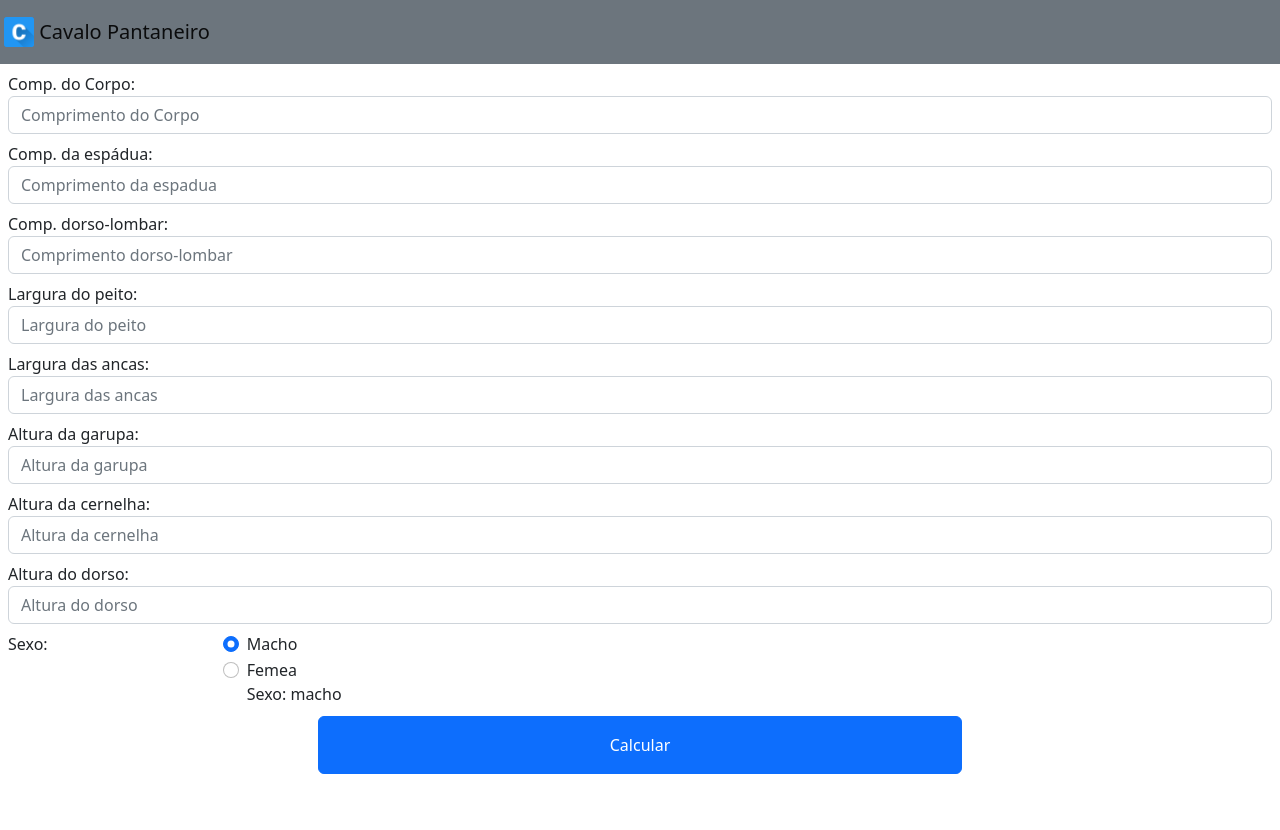
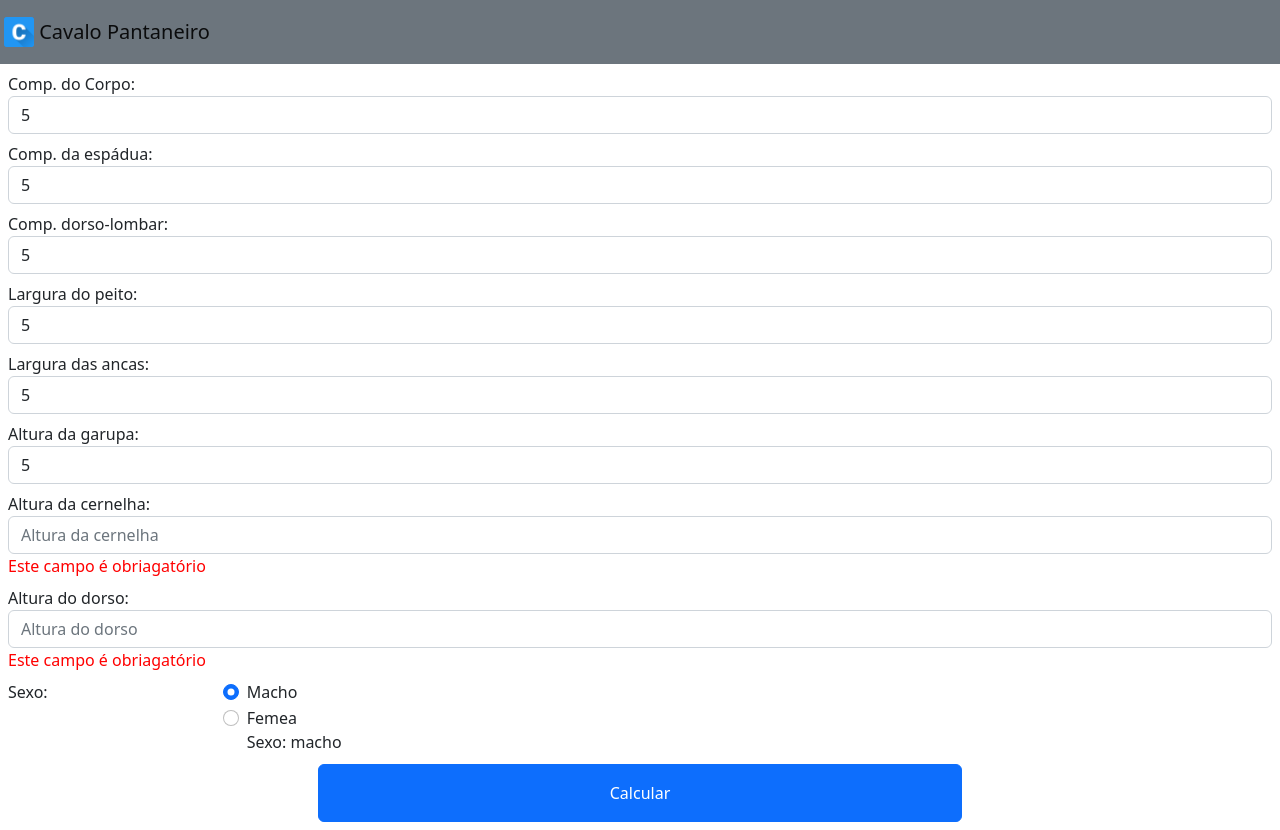
Before and after one commit to Igorsouza1/pwa, a Vue app: page / in a window 1280 px wide. Both pictures are taken after typing "5", "5", "5", "5", "5", "5" into the empty fields and a click on the button "Calcular". Before the commit the page ends 800 px from the top, so only its background shows below. Built offline with nearby package versions, Linux system fonts and the light colour scheme.

Commit message:
finish form and validation

```diff
--- a/package.json
+++ b/package.json
@@ -10,6 +10,7 @@
   "dependencies": {
     "core-js": "^3.8.3",
     "register-service-worker": "^1.7.2",
+    "vee-validate": "^4.6.1",
     "vue": "^3.2.13"
   },
   "devDependencies": {
--- a/src/App.vue
+++ b/src/App.vue
@@ -19,5 +19,4 @@ export default {
 </script>
 
 <style>
-
 </style>
--- a/src/components/FormCavalo.vue
+++ b/src/components/FormCavalo.vue
@@ -1,45 +1,53 @@
 <template >
     <div>
-        <form class="m-2" @submit.prevent="tiraMedidas">
+        <Form class="m-2" @submit="tiraMedidas">
             <div class="form-group mb-2">
                 <label for="comprimentoDoCorpo">Comp. do Corpo:</label>
-                <input type="number" v-model="comprimentoDoCorpo" class="form-control" id="comprimentoDoCorpo"
-                    placeholder="Comprimento do Corpo">
+                <Field type="number" v-model="comprimentoDoCorpo" class="form-control" id="comprimentoDoCorpo"
+                    placeholder="Comprimento do Corpo" :rules="validate" name="comprimentoCorpo"/>
+                    <ErrorMessage name="comprimentoCorpo" style="color: red;"/>
             </div>
             <div class="form-group mb-2">
                 <label for="comprimentoDaEspadua">Comp. da espádua:</label>
-                <input type="number" v-model="comprimentoDaEspadua" class="form-control" id="comprimentoDaEspadua"
-                    placeholder="Comprimento da espadua">
+                <Field type="number" v-model="comprimentoDaEspadua" class="form-control" id="comprimentoDaEspadua"
+                    placeholder="Comprimento da espadua" :rules="validate" name="comprimentoEspadua"/>
+                     <ErrorMessage name="comprimentoEspadua" style="color: red;"/>
             </div>
             <div class="form-group mb-2">
                 <label for="comprimentoDorsoLombar">Comp. dorso-lombar:</label>
-                <input type="number" v-model="comprimentoDorsoLombar" class="form-control" id="comprimentoDorsoLombar"
-                    placeholder="Comprimento dorso-lombar">
+                <Field type="number" v-model="comprimentoDorsoLombar" class="form-control" id="comprimentoDorsoLombar"
+                    placeholder="Comprimento dorso-lombar" :rules="validate" name="comprimentoDorsoLombar"/>
+                     <ErrorMessage name="comprimentoDorsoLombar" style="color: red;"/>
             </div>
             <div class="form-group mb-2">
                 <label for="larguraDoPeito">Largura do peito:</label>
-                <input type="number" v-model="larguraDoPeito" class="form-control" id="larguraDoPeito"
-                    placeholder="Largura do peito">
+                <Field type="number" v-model="larguraDoPeito" class="form-control" id="larguraDoPeito"
+                    placeholder="Largura do peito" :rules="validate" name="larguraPeito"/>
+                     <ErrorMessage name="larguraPeito" style="color: red;"/>
             </div>
             <div class="form-group mb-2">
                 <label for="larguraDasAncas">Largura das ancas:</label>
-                <input type="number" v-model="larguraDasAncas" class="form-control" id="larguraDasAncas"
-                    placeholder="Largura das ancas">
+                <Field type="number" v-model="larguraDasAncas" class="form-control" id="larguraDasAncas"
+                    placeholder="Largura das ancas" :rules="validate" name="larguraAncas"/>
+                     <ErrorMessage name="larguraAncas" style="color: red;"/>
             </div>
             <div class="form-group mb-2">
                 <label for="alturaDaGarupa">Altura da garupa:</label>
-                <input type="number" v-model="alturaDaGarupa" class="form-control" id="alturaDaGarupa"
-                    placeholder="Altura da garupa">
+                <Field type="number" v-model="alturaDaGarupa" class="form-control" id="alturaDaGarupa"
+                    placeholder="Altura da garupa" :rules="validate" name="alturaGarupa"/>
+                     <ErrorMessage name="alturaGarupa" style="color: red;"/>
             </div>
             <div class="form-group mb-2">
                 <label for="alturaDaCernelha">Altura da cernelha:</label>
-                <input type="number" v-model="alturaDaCernelha" class="form-control" id="alturaDaCernelha"
-                    placeholder="Altura da cernelha">
+                <Field type="number" v-model="alturaDaCernelha" class="form-control" id="alturaDaCernelha"
+                    placeholder="Altura da cernelha" :rules="validate" name="alturaCernelha"/>
+                     <ErrorMessage name="alturaCernelha" style="color: red;"/>
             </div>
             <div class="form-group mb-2">
                 <label for="alturaDoDorso">Altura do dorso:</label>
-                <input type="number" v-model="alturaDoDorso" class="form-control" id="alturaDoDorso"
-                    placeholder="Altura do dorso">
+                <Field type="number" v-model="alturaDoDorso" class="form-control" id="alturaDoDorso"
+                    placeholder="Altura do dorso" :rules="validate" name="alturaDorso"/>
+                     <ErrorMessage name="alturaDorso" style="color: red;"/>
             </div>
             <fieldset class="form-group mb-2">
                 <div class="row">
@@ -67,14 +75,19 @@
             <div class="row justify-content-center">
                 <button type="submit" class="btn btn-primary w-50 p-3">Calcular</button>
             </div>
-        </form>
+        </Form>
     </div>
 </template>
 <script>
-
+import { Form, Field, ErrorMessage } from 'vee-validate'
 
 export default {
     name: 'FormCavalo',
+    components: {
+        Form,
+        Field,
+        ErrorMessage
+    },
     data() {
         return {
             comprimentoDoCorpo: null,
@@ -89,7 +102,8 @@ export default {
         }
     },
     methods: {
-         tiraMedidas(){
+
+        tiraMedidas() {
             const data = {
                 comprimentoDoCorpo: this.comprimentoDoCorpo,
                 comprimentoDaEspadua: this.comprimentoDaEspadua,
@@ -112,6 +126,16 @@ export default {
                 this.sexo = 'macho'
 
             console.log(data)
+        },
+
+        //Verifica se os campos do formulario estao vazios
+        validate(value) {
+            // if the field is empty
+            if (!value) {
+                return 'Este campo é obriagatório';
+            }
+            // All is good
+            return true;
         }
     }
 }
--- a/src/main.js
+++ b/src/main.js
@@ -2,4 +2,5 @@ import { createApp } from 'vue'
 import App from './App.vue'
 import './registerServiceWorker'
 
-createApp(App).mount('#app')
+const app = createApp(App)
+app.mount('#app')
```
Also changed, not shown: 2 other files (tests, documents, lock files or other folders). Lines whose indentation alone changed are shown as unchanged.
